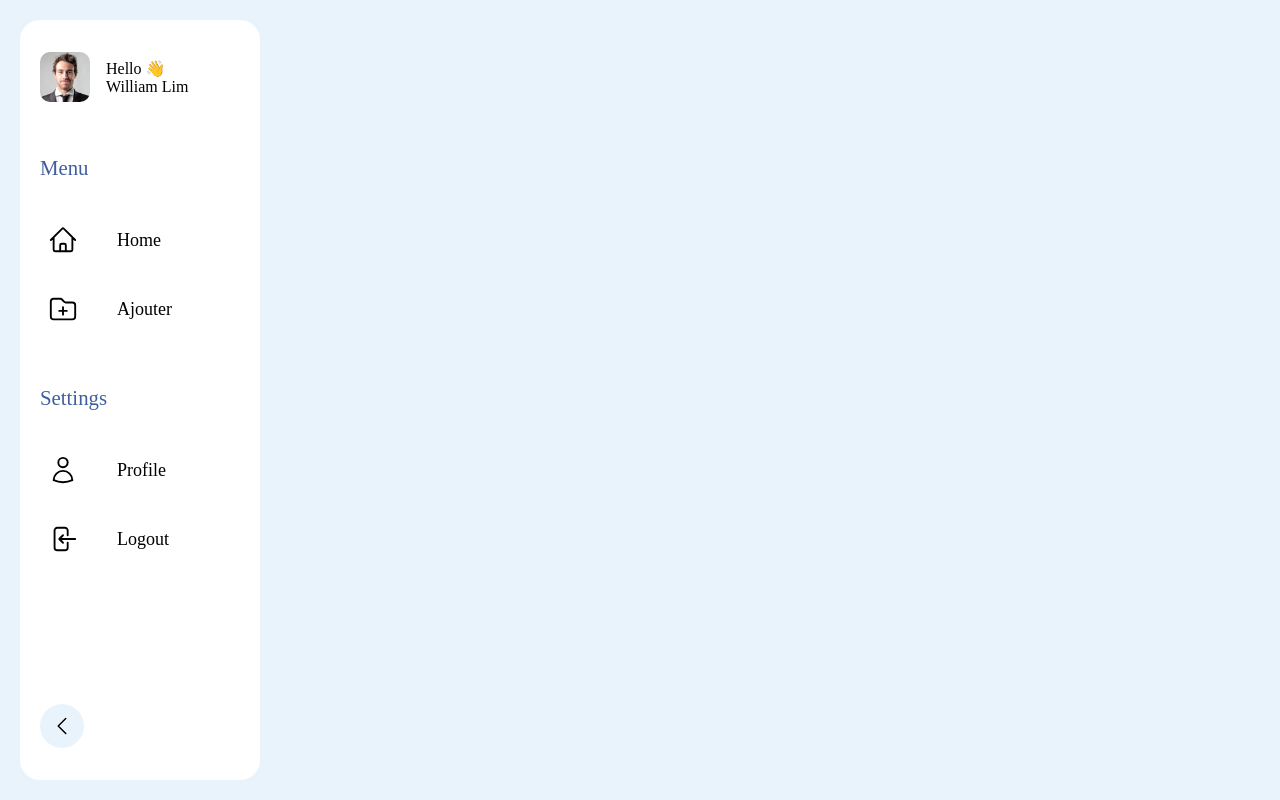
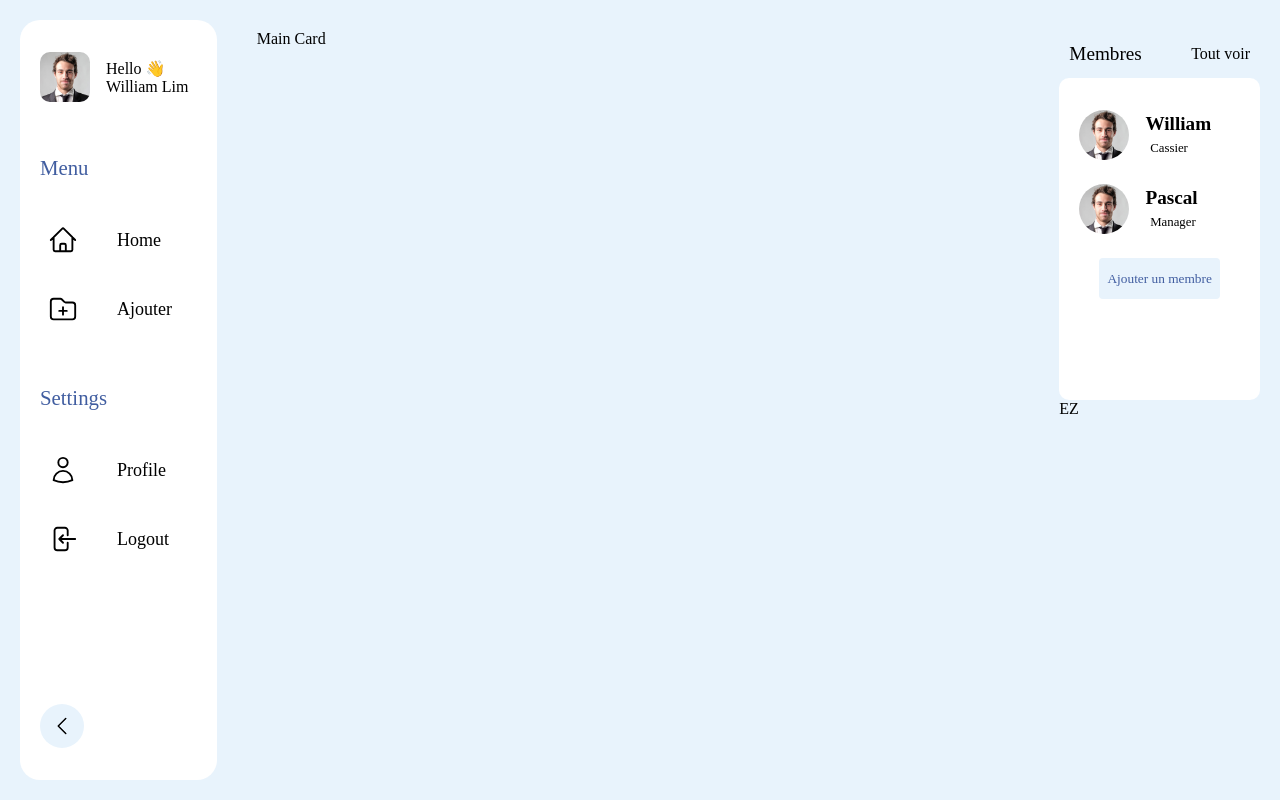
Before and after one commit to william-wtr92/mgmapp, a Next.js app: page / in a window 1280 px wide. Built offline with nearby package versions, Linux system fonts and the light colour scheme; a web font is replaced by a local one.

Commit message:
Feat(Template membre)

```diff
--- a/src/components/ui/Layout.tsx
+++ b/src/components/ui/Layout.tsx
@@ -8,9 +8,7 @@ const Layout = (props: any) => {
     <div className={styles.layout}>
       <NavBar />
 
-      <main>
-        <div>{children}</div>
-      </main>
+      {children}
     </div>
   )
 }
--- /dev/null
+++ b/src/components/ui/UsersCard.tsx
@@ -0,0 +1,49 @@
+import styles from "@/styles/components/UsersCard.module.css"
+import Image from "next/image"
+import { NavLink } from "../utils/NavLink"
+import Button from "../Button"
+
+const users = [
+  { id: 1, firstname: "William", role: "Cassier" },
+  { id: 2, firstname: "Pascal", role: "Manager" },
+]
+
+const UsersCard = () => {
+  return (
+    <div className={styles.container}>
+      <div className={styles.titleContainer}>
+        <h1 className={styles.title}>Membres</h1>
+        <NavLink href="/all" label={"Tout voir"}>
+          {" "}
+          {""}
+        </NavLink>
+      </div>
+      <div className={styles.card}>
+        {users.map((user) => (
+          <div key={user.id} className={styles.unit}>
+            <Image
+              src={"/images/test.jpg"}
+              alt="user"
+              className={styles.image}
+              height={50}
+              width={50}
+            />
+            <div className={styles.info}>
+              <p className={styles.name}>{user.firstname}</p>
+              <p className={styles.role}>{user.role}</p>
+            </div>
+          </div>
+        ))}
+
+        <div className={styles.add}>
+          <Button
+            label={"Ajouter un membre"}
+            onClickAction={() => console.log("test")}
+          />
+        </div>
+      </div>
+    </div>
+  )
+}
+
+export default UsersCard
--- a/src/components/utils/NavLink.tsx
+++ b/src/components/utils/NavLink.tsx
@@ -5,12 +5,12 @@ import styles from "@/styles/components/NavLink.module.css"
 import { useRouter } from "next/router"
 import classNames from "classnames"
 
-interface NavLinkProps extends LinkProps { }
+interface NavLinkProps extends LinkProps {}
 
 interface CustomNavLinkProps extends NavLinkProps {
-  Icon: any;
-  label?: string;
-  opened?: boolean;
+  Icon?: any
+  label?: string
+  opened?: boolean
 }
 
 export const NavLink: React.FC<CustomNavLinkProps> = ({
@@ -18,21 +18,19 @@ export const NavLink: React.FC<CustomNavLinkProps> = ({
   href,
   children,
   label,
-  opened
+  opened,
 }) => {
-
-  const router = useRouter();
+  const router = useRouter()
 
   return (
     <div className={styles.wrapper}>
-      <div className={styles.iconWrapper}>
-        <Icon className={styles.icon} onClick={() => router.push(href)} />
-      </div>
+      {Icon ? (
+        <div className={styles.iconWrapper}>
+          <Icon className={styles.icon} onClick={() => router.push(href)} />
+        </div>
+      ) : null}
 
-        <Link href={href} className={
-          styles.link
-        }
-        >
+      <Link href={href} className={styles.link}>
         {label}
       </Link>
     </div>
--- a/src/pages/index.tsx
+++ b/src/pages/index.tsx
@@ -1,5 +1,20 @@
+import UsersCard from "@/components/ui/UsersCard"
+import styles from "@/styles/pages/Index.module.css"
+
 const Home = () => {
-  return <div></div>
+  return (
+    <main className={styles.container}>
+      <div className={styles.mainContainer}>Main Card</div>
+
+      <div className={styles.rightContainer}>
+        <div className={styles.topContainer}>
+          <UsersCard />
+        </div>
+
+        <div className={styles.bottomContainer}>EZ</div>
+      </div>
+    </main>
+  )
 }
 
 export default Home
--- /dev/null
+++ b/src/styles/components/UsersCard.module.css
@@ -0,0 +1,69 @@
+.container {
+  display: flex;
+  flex-direction: column;
+  height: 100%;
+  width: 100%;
+}
+
+.title {
+  font-weight: 400;
+  font-size: 1.2rem;
+}
+
+.titleContainer {
+  display: flex;
+  justify-content: space-between;
+  padding: 0px 10px;
+}
+
+.image {
+  border-radius: 30px;
+}
+
+.card {
+  height: 80%;
+  width: 100%;
+  border-radius: 10px;
+  background-color: white;
+  display: flex;
+  flex-direction: column;
+  align-items: center;
+  padding-top: 2rem;
+  gap: 1.5rem;
+}
+
+.unit {
+  display: flex;
+  align-items: center;
+  width: 80%;
+  gap: 1rem;
+}
+
+.info {
+  display: flex;
+  flex-direction: column;
+  gap: 0.4rem;
+  width: 100%;
+}
+
+.name {
+  font-size: 1.2rem;
+  font-weight: bold;
+}
+
+.role {
+  font-size: 0.8rem;
+  padding-left: 0.3rem;
+}
+
+.add > * {
+  width: 100%;
+  height: 100%;
+  color: var(--navtitle);
+  transition-duration: 300ms;
+}
+
+.add > *:hover {
+  cursor: pointer;
+  scale: 105%;
+}
--- a/src/styles/globals.css
+++ b/src/styles/globals.css
@@ -15,6 +15,7 @@ html {
   --grey: rgb(225, 225, 225);
   --black: black;
   --error: rgb(176, 0, 0);
+  --button: #ccdbfd;
   max-height: 100vh;
   font-family: "Chivo";
 }
@@ -22,3 +23,7 @@ html {
 a {
   text-decoration: none;
 }
+
+p {
+  margin: 0;
+}
--- /dev/null
+++ b/src/styles/pages/Index.module.css
@@ -0,0 +1,21 @@
+.container {
+  display: flex;
+  width: 100%;
+  margin: 30px 20px;
+}
+
+.rightContainer {
+  display: flex;
+  flex-direction: column;
+  justify-content: space-between;
+  width: 25%;
+}
+
+.rightContainer > * {
+  height: 50%;
+}
+
+.mainContainer {
+  display: flex;
+  width: 100%;
+}
```
Also changed, not shown: src/web/services/user/getUsers.ts (added).
